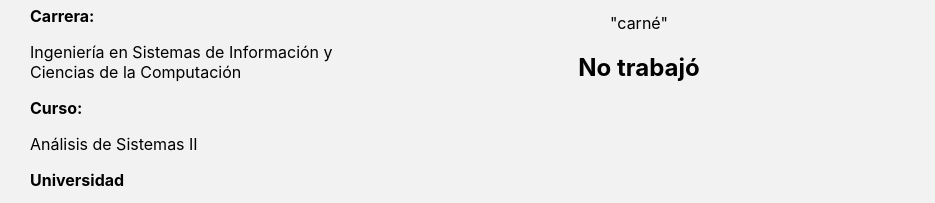
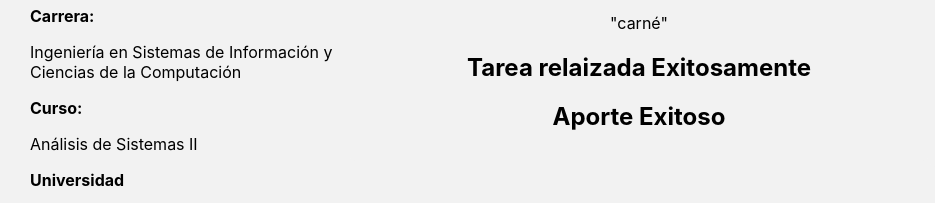
Before and after one commit to josepalomino1/AnalisisII, a plain HTML site: page contactJILT.html in a window 1280 px wide. Shown: the part 170-373 px from the top of the page, 0-935 px from the left. Drawn offline with Linux system fonts and the light colour scheme.

Commit message:
Mi primer aporte de commit

```diff
--- a/contactJILT.html
+++ b/contactJILT.html
@@ -24,7 +24,8 @@
         <h2>INFORMACIÓN PERSONAL</h2>
         <p>Julio Isaias López Tobar</p>
         <p>"carné"</p>
-        <h2>No trabajó</h2>
+        <h2>Tarea relaizada Exitosamente</h2>
+	<h2>Aporte Exitoso</h2>
       </div>
       <div class="column sideR">
     <article>
```
